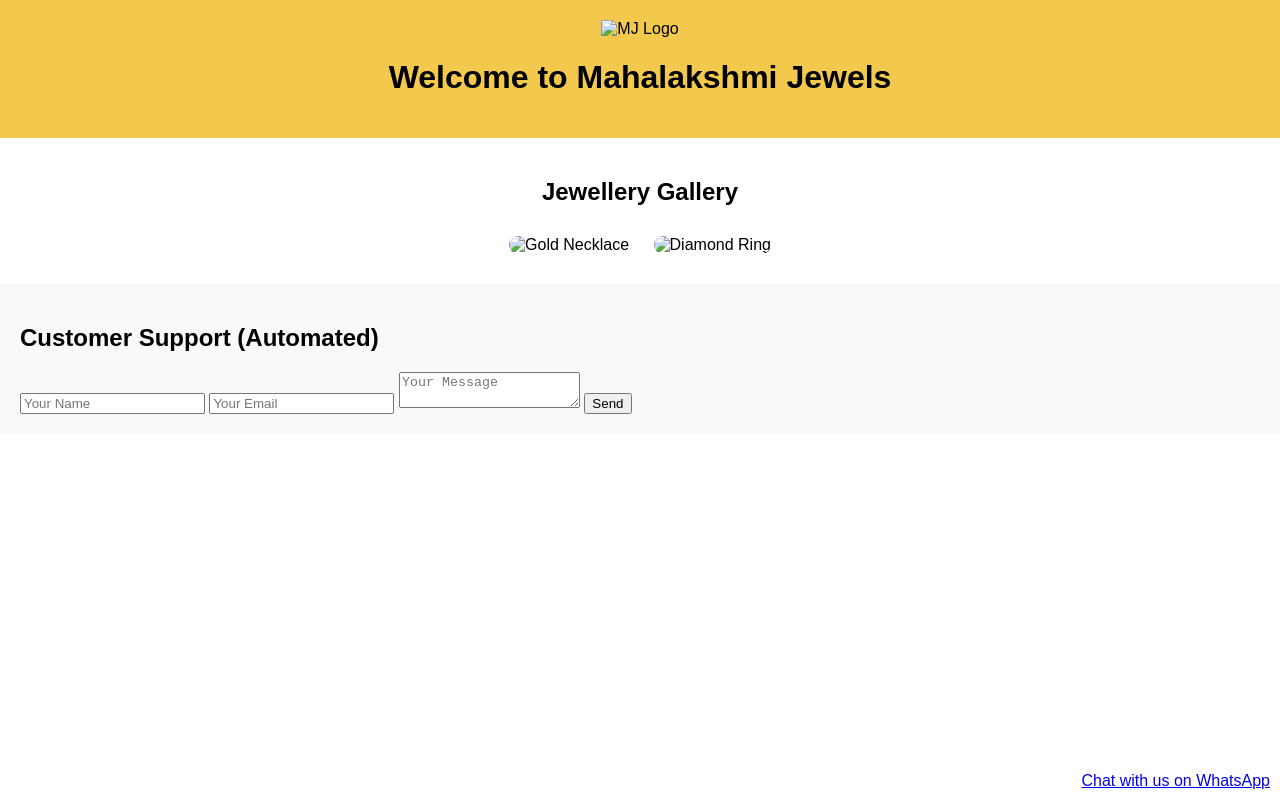
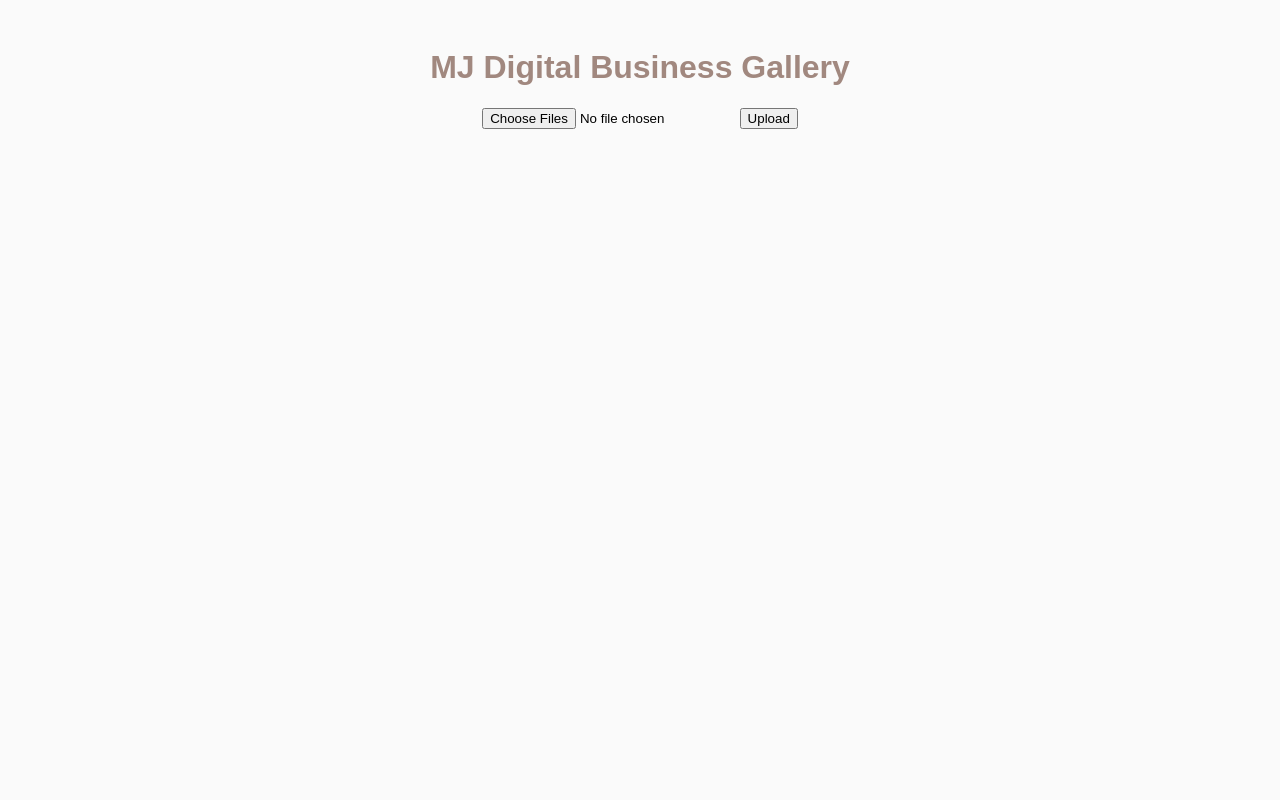
Before and after one commit to Rsonarmj/Mj_nvp, a website: page index.html in a window 1280 px wide. Drawn offline with Linux system fonts and the light colour scheme.

Commit message:
MJ business galleries system
Aur gallery optimization

```diff
--- /dev/null
+++ b/gallery.js
@@ -0,0 +1,29 @@
+
+document.addEventListener('DOMContentLoaded', function () {
+  const form = document.getElementById('uploadForm');
+  const mediaUpload = document.getElementById('mediaUpload');
+  const gallery = document.getElementById('gallery');
+
+  form.addEventListener('submit', function (e) {
+    e.preventDefault();
+    for (let file of mediaUpload.files) {
+      const type = file.type.startsWith('image') ? 'image' : 'video';
+      const reader = new FileReader();
+      reader.onload = function (event) {
+        const mediaDiv = document.createElement('div');
+        mediaDiv.classList.add('media-item');
+        if (type === 'image') {
+          mediaDiv.innerHTML = `<img src="\${event.target.result}" alt="Image">`;
+        } else {
+          mediaDiv.innerHTML = \`
+            <video controls>
+              <source src="\${event.target.result}" type="\${file.type}">
+              Your browser does not support the video tag.
+            </video>\`;
+        }
+        gallery.appendChild(mediaDiv);
+      };
+      reader.readAsDataURL(file);
+    }
+  });
+});
--- a/index.html
+++ b/index.html
@@ -2,38 +2,19 @@
 <!DOCTYPE html>
 <html lang="en">
 <head>
-  <meta charset="UTF-8" />
-  <meta name="viewport" content="width=device-width, initial-scale=1.0" />
-  <title>Mahalakshmi Jewels</title>
-  <link rel="stylesheet" href="style.css" />
-  <script src="script.js" defer></script>
+  <meta charset="UTF-8">
+  <title>MJ Business Gallery</title>
+  <meta name="viewport" content="width=device-width, initial-scale=1.0">
+  <link rel="stylesheet" href="style.css">
+  <script defer src="gallery.js"></script>
 </head>
 <body>
-  <header>
-    <img src="logo.png" alt="MJ Logo" class="logo" />
-    <h1>Welcome to Mahalakshmi Jewels</h1>
-  </header>
+  <h1>MJ Digital Business Gallery</h1>
+  <form id="uploadForm">
+    <input type="file" id="mediaUpload" multiple accept="image/*,video/*" />
+    <button type="submit">Upload</button>
+  </form>
 
-  <section class="gallery">
-    <h2>Jewellery Gallery</h2>
-    <div class="images">
-      <img src="jewel1.jpg" alt="Gold Necklace" />
-      <img src="jewel2.jpg" alt="Diamond Ring" />
-    </div>
-  </section>
-
-  <section class="contact">
-    <h2>Customer Support (Automated)</h2>
-    <form id="contactForm">
-      <input type="text" name="name" placeholder="Your Name" required />
-      <input type="email" name="email" placeholder="Your Email" required />
-      <textarea name="message" placeholder="Your Message"></textarea>
-      <button type="submit">Send</button>
-    </form>
-  </section>
-
-  <div id="whatsapp-bot">
-    <a href="https://wa.me/919999999999?text=Hello%20MJ%20Jewels" target="_blank">Chat with us on WhatsApp</a>
-  </div>
+  <section id="gallery"></section>
 </body>
 </html>
--- a/style.css
+++ b/style.css
@@ -1,33 +1,30 @@
 
 body {
   font-family: Arial, sans-serif;
-  margin: 0;
-  padding: 0;
-  background: #fff;
+  padding: 20px;
+  background: #fafafa;
 }
-header {
+h1 {
   text-align: center;
-  padding: 20px;
-  background-color: #f2c94c;
+  color: #a1887f;
 }
-.logo {
-  height: 60px;
+#uploadForm {
+  text-align: center;
+  margin: 20px 0;
 }
-.gallery {
-  padding: 20px;
-  text-align: center;
+#gallery {
+  display: grid;
+  grid-template-columns: repeat(auto-fill, minmax(200px, 1fr));
+  gap: 15px;
 }
-.images img {
-  width: 200px;
-  margin: 10px;
-  border-radius: 10px;
+.media-item {
+  border: 1px solid #ccc;
+  padding: 10px;
+  background: white;
+  border-radius: 5px;
 }
-.contact {
-  padding: 20px;
-  background-color: #f9f9f9;
+.media-item img,
+.media-item video {
+  width: 100%;
+  border-radius: 5px;
 }
-#whatsapp-bot {
-  position: fixed;
-  bottom: 10px;
-  right: 10px;
-}
```
Also changed, not shown: README.md.
